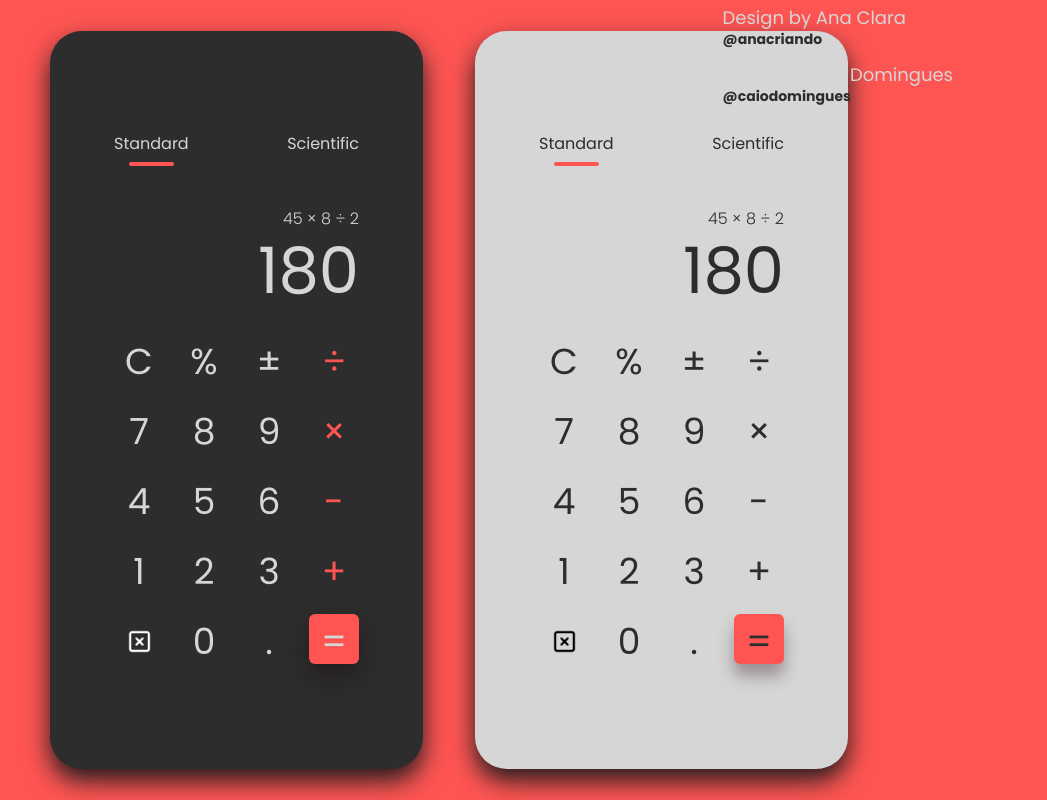
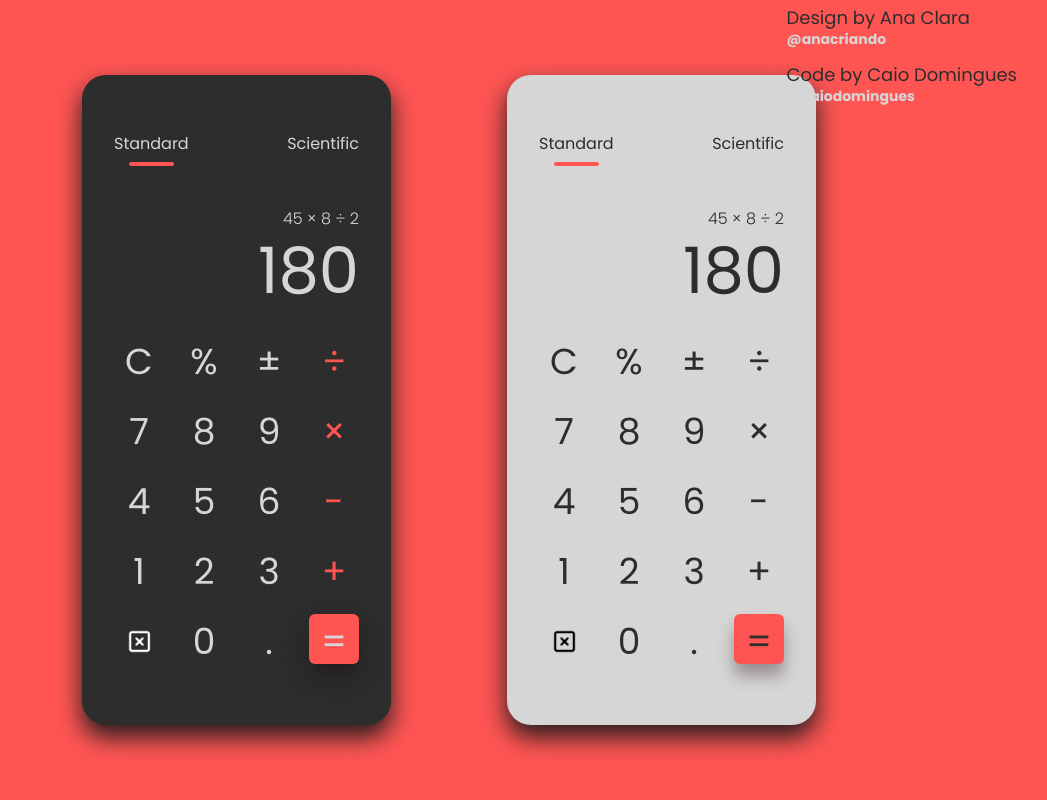
Before and after one commit to caiodomingues/ui-calculator, a plain HTML site: page index.html in a window 1280 px wide. Shown: the whole page, without its empty margins (191-1238 px from the left). Drawn offline with Linux system fonts and the light colour scheme.

Commit message:
feat: responsivity

```diff
--- a/style.scss
+++ b/style.scss
@@ -18,7 +18,7 @@ body {
 
   #author {
     position: absolute;
-    right: 10%;
+    right: 5%;
     color: $light;
     line-height: 20px;
 
@@ -32,6 +32,52 @@ body {
       text-decoration: none;
       font-size: 14px;
       font-weight: 600;
+    }
+
+    @media (min-width: 320px) {
+      margin-top: 8px;
+      padding: 8px;
+      background-color: $light;
+      color: $dark;
+      border-radius: 16px;
+
+      p {
+        font-size: 12px;
+      }
+
+      a {
+        color: $dark;
+      }
+    }
+
+    @media (min-width: 992px) {
+      margin-top: 8px;
+      padding: 8px;
+      background-color: $dark;
+      border-radius: 16px;
+
+      p {
+        font-size: 12px;
+      }
+
+      a {
+        color: $light;
+      }
+    }
+
+    @media (min-width: 1200px) {
+      margin-top: 0;
+      padding: 0;
+      background-color: unset;
+      border-radius: unset;
+
+      p {
+        font-size: 18px;
+      }
+
+      a {
+        color: $light;
+      }
     }
   }
 }
@@ -156,5 +202,19 @@ main {
         }
       }
     }
+
+    @media (min-width: 320px) {
+      display: none;
+    }
+
+    @media (min-width: 992px) {
+      display: block;
+    }
+  }
+
+  @media (min-width: 320px) {
+    padding: 56px 32px;
+    border-radius: 24px;
+    min-width: 290px;
   }
 }
```
Also changed, not shown: style.css, 1 other file.
